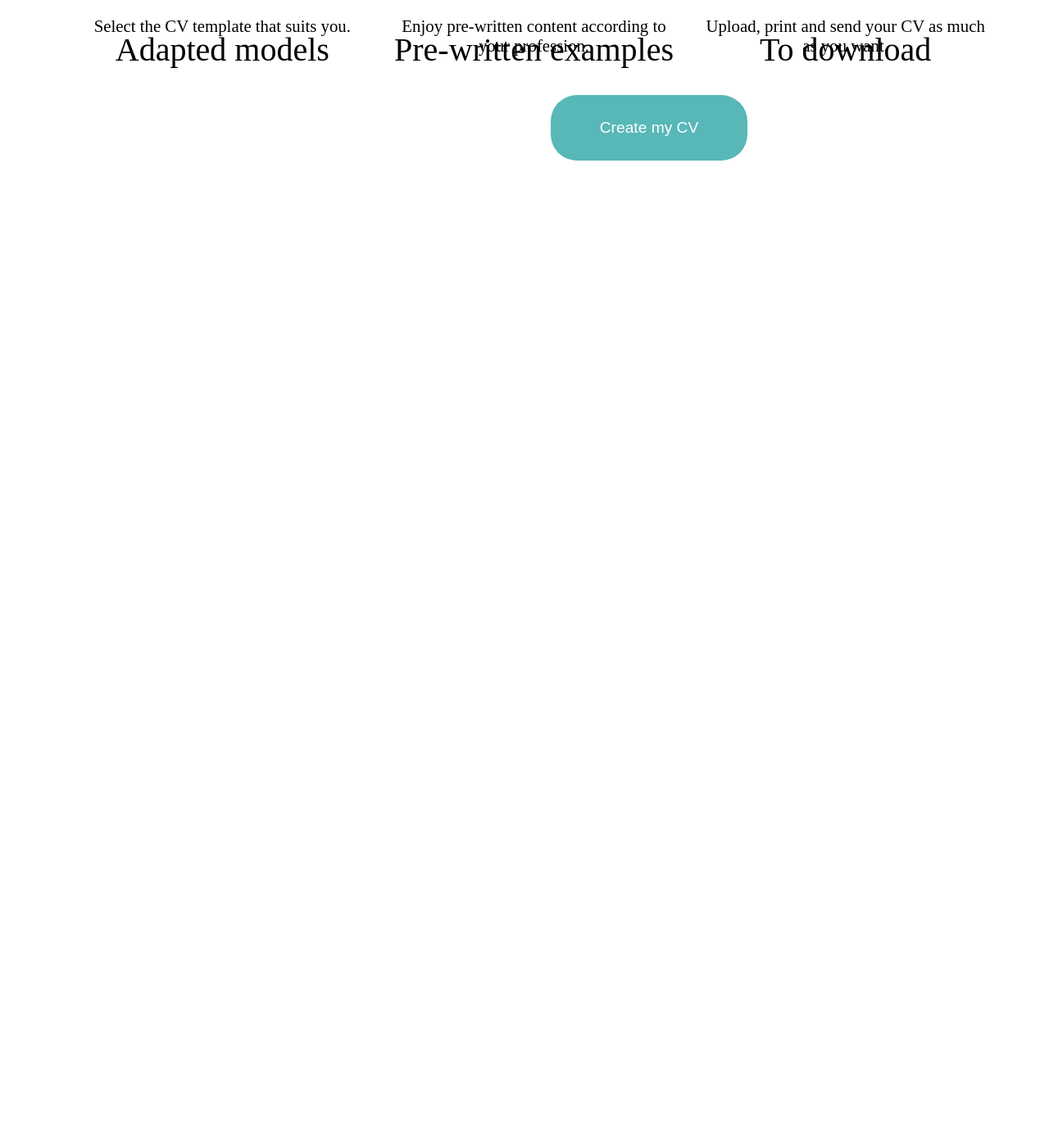
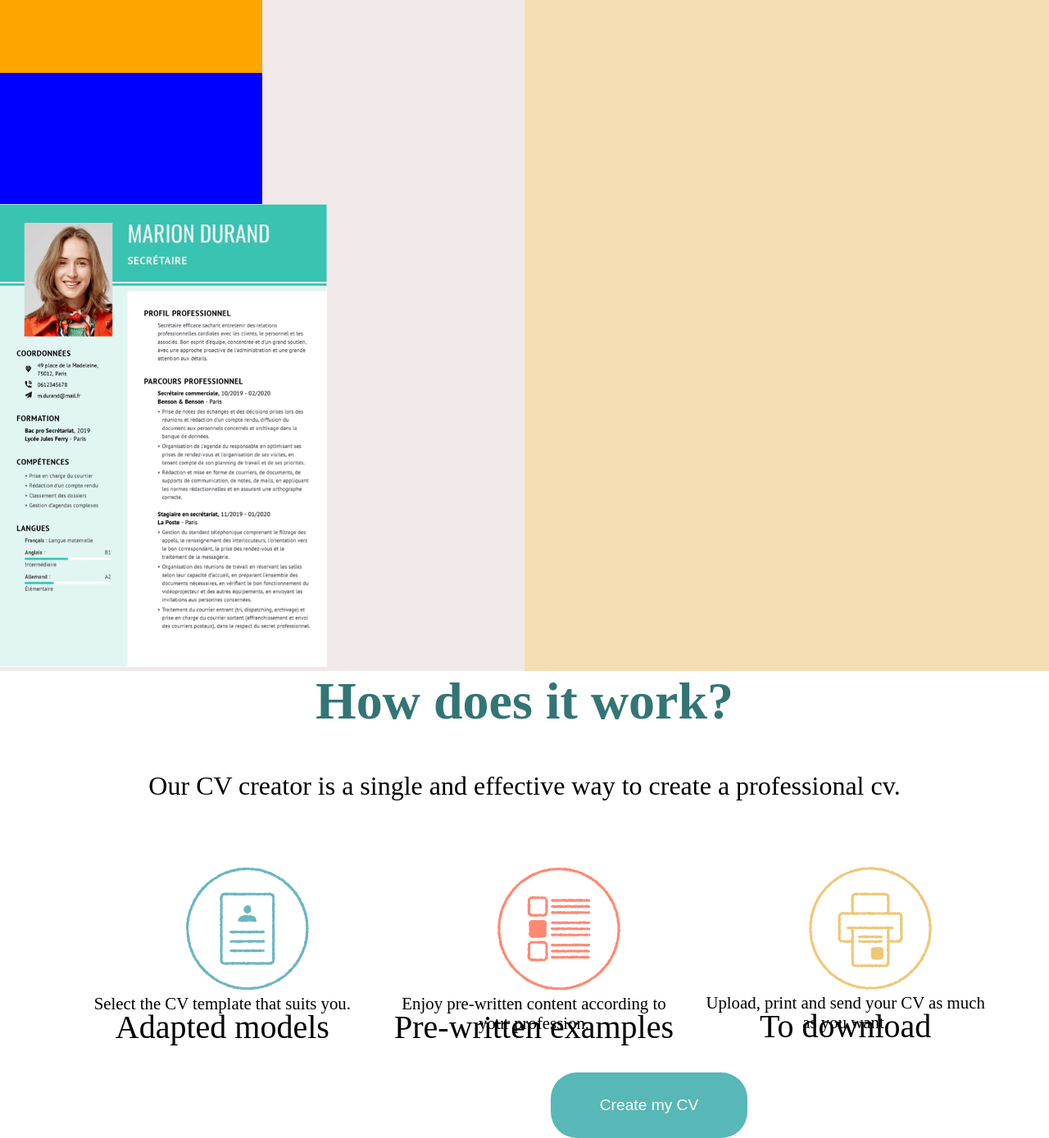
Before and after one commit to SDDRom/level-2-project, a plain HTML site: page index.html in a window 1280 px wide. Shown: the part 636-2025 px from the top of the page at 82% size. Before the commit the page ends 832 px from the top, so only its background shows below. Drawn offline with nearby package versions, Linux system fonts and the light colour scheme; files that its build step writes are made by us from their sources.

Commit message:
added file-path for images

```diff
--- a/index.html
+++ b/index.html
@@ -13,7 +13,7 @@
 <body>
     <header>
         <ul>
-            <img src="./logo.svg" alt="">
+            <img src="./images/logo.svg" alt="">
             <a href="./pages/signin.html">Log In</a>
         </ul>
     </header>
@@ -21,12 +21,12 @@
     <div class="container">
         <div class="right">
             <div class="girl">
-            <img src="./female-portrait-hero.png" alt="">
+            <img src="./images/female-portrait-hero.png" alt="">
             </div>
             <div class="orange"></div>
             <div class="blue"></div>
             <div class="girl-cv">
-                <img src="./cv.png" alt="">
+                <img src="./images/cv.png" alt="">
             </div>
         </div>
         <div class="left">
@@ -46,7 +46,7 @@
         </p>
         <div class="main">
             <div class="main-right">
-                <div class="main-up"><img src="./circle1.png" alt=""></div>
+                <div class="main-up"><img src="./images/circle1.png" alt=""></div>
                 <div class="main-down">
                     <h6>
                         Adapted models
@@ -57,7 +57,7 @@
                 </div>
             </div>
             <div class="main-right">
-                <div class="main-up"><img src="./circle2.png" alt=""></div>
+                <div class="main-up"><img src="./images/circle2.png" alt=""></div>
                 <div class="main-down">
                     <h6>
                         Pre-written examples
@@ -68,7 +68,7 @@
                 </div>
             </div>
             <div class="main-right">
-                <div class="main-up"><img src="./circle3.png" alt=""></div>
+                <div class="main-up"><img src="./images/circle3.png" alt=""></div>
                 <div class="main-down">
                     <h6>
                         To download
```
